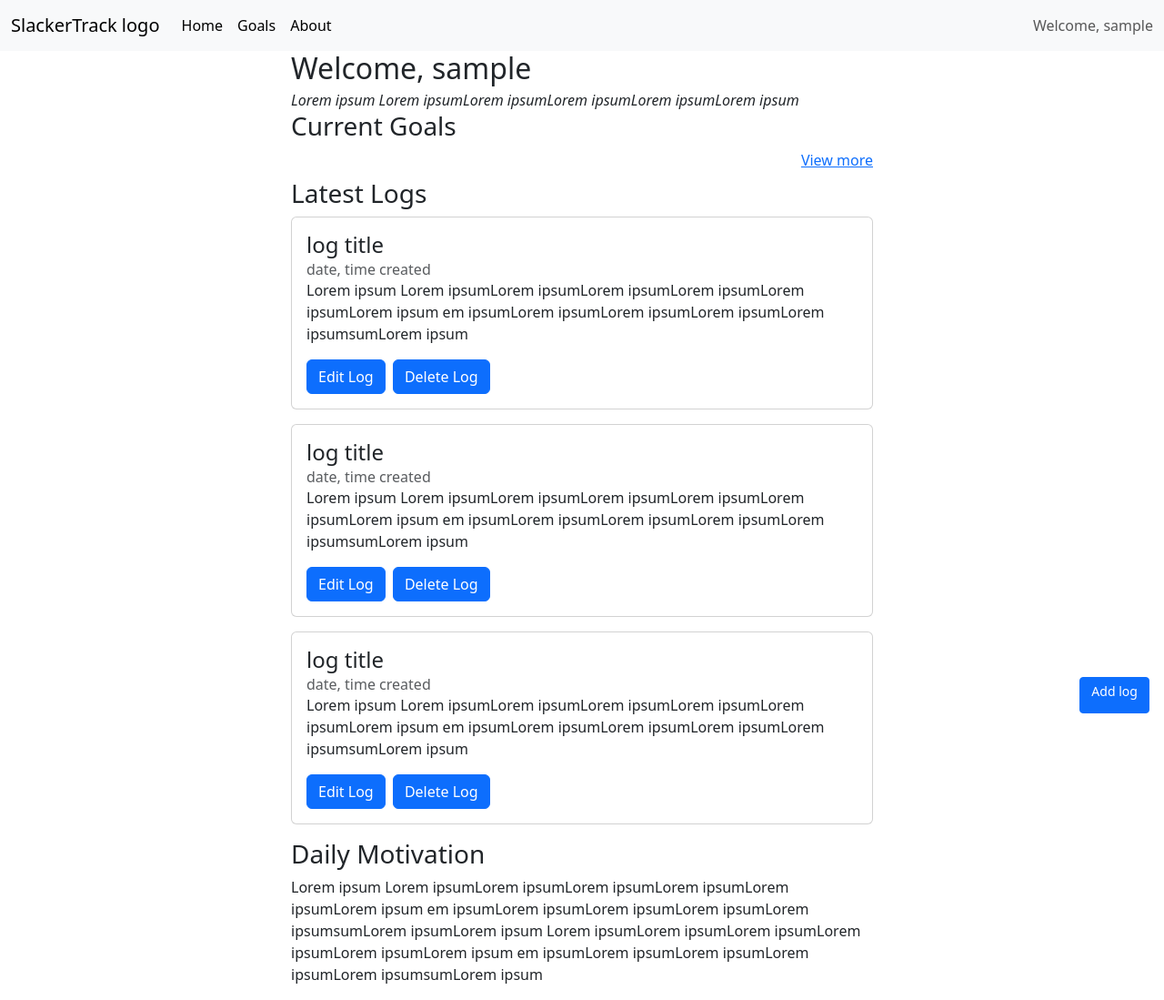
After one commit to ojmakinde/slacker-track, a Flask app: a page that uses templates/base.html in a window 1280 px wide. The commit adds this page. Shown: the whole page at 91% size. Run offline with Flask 3, Linux system fonts and the light colour scheme; data that the repository does not hold is empty.

Commit message:
Progress towards V1 completion

```diff
--- a/index.js
+++ /dev/null
@@ -1,6 +0,0 @@
-function userAuth(){
-    /* use the same func to handle login/sign up user auth.
-    have the default id be "login". if the user wants to
-    create, change the id to "sign up", and have two major
-    conditionals for handling the logic */
-}
--- a/routes.py
+++ b/routes.py
@@ -1,19 +1,32 @@
-from flask import Flask, render_template
+from flask import Flask, render_template, jsonify
+from supabase import Client, create_client
+import os
+import logic
 
 app = Flask(__name__)
 
+database: Client = create_client(os.environ.get("SUPABASE_URL"), os.environ.get("SUPABASE_KEY"))
+
 @app.route("/")
 def auth_page():
-    return render_template('auth_view.html')
+    return render_template('auth_page.html')
 
-@app.route("/home/")
-def landing_page():
-    return render_template('landing_page.html')
+@app.route("/home/<user>")
+def landing_page(user):
+    # write an auth function? or a way to ensure people log in before viewing this page.
+    goals = logic.get_user_goals_landing_page(database, f'{user}')
+    return render_template('landing_page.html', goals=goals, user=user)
 
 @app.route("/about/")
 def about_page():
     return render_template('about_page.html')
 
-@app.route("/goals/")
-def goals_page():
-    return render_template('goals_page.html')
+@app.route("/goals/<user>")
+def goals_page(user):
+    goals = logic.get_user_goals_goals_page(database, f'{user}')
+    return render_template('goals_page.html', goals=goals, user=user)
+
+@app.route("/goals/<user>/<goal_id>")
+def goal_logs(user, goal_id):
+    logs, goal_info = logic.get_goal_logs(database, goal_id)
+    return render_template('each_goal_page.html', logs=logs, goal_info=goal_info, user=user)
--- /dev/null
+++ b/static/index.js
@@ -0,0 +1,76 @@
+function userAuth(){
+    /* use the same func to handle login/sign up user auth.
+    have the default id be "login". if the user wants to
+    create, change the id to "sign up", and have two major
+    conditionals for handling the logic */
+};
+
+function countdown(element, start_time, end_time = null) {
+
+    /* This would need a few parameters, including:
+    - start time
+    - end time
+    - id of time slot to be worked with. we can simply pass that in with this.id as a parameter
+    - then, we get the current time, compute the calculation, and return that.
+    */
+
+    // building placeholder going from past time to present time.
+    if (end_time == null){
+
+    }
+    var start = new Date(start_time);
+    var now = new Date().getTime();
+    var timeleft = start - now;
+
+    timeleft = Math.abs(timeleft);
+    // Calculating the days, hours, minutes and seconds left
+    var days = Math.floor(timeleft / (1000 * 60 * 60 * 24));
+    var hours = Math.floor((timeleft % (1000 * 60 * 60 * 24)) / (1000 * 60 * 60));
+    var minutes = Math.floor((timeleft % (1000 * 60 * 60)) / (1000 * 60));
+    var seconds = Math.floor((timeleft % (1000 * 60)) / 1000);
+
+    // Result is output to the specific element
+    // element.innerHTML = `${days}:${hours}:${minutes}:${seconds}`
+    // Display the message when countdown is over
+
+    // Build the countdown string in the desired format
+    var countdownString = '';
+    if (days > 0) {
+        countdownString += days + ' days, ';
+    }
+    if (hours > 0 || days > 0) {
+        countdownString += hours + ' hours, ';
+    }
+    if (minutes > 0 || hours > 0 || days > 0) {
+        countdownString += minutes + ' minutes, ';
+    }
+    countdownString += seconds + ' seconds';
+
+    // Result is output to the specific element
+    element.innerHTML = countdownString;
+};
+
+function countdownTimer() {
+    /* store the start_time and end_time as attributes,
+    retrieve the values, and do the computation in here */
+
+    // get every item with a start time attribute
+    var items = document.querySelectorAll('[data-start-time]')
+    items.forEach(function (element) {
+        var start_time = element.getAttribute('data-start-time')
+        countdown(element, start_time)
+        setInterval(function(){
+            countdown(element, start_time);
+        }, 1000)
+})
+};
+
+function setLogDate() {
+    var logs = document.querySelectorAll('[data-log-date]');
+    logs.forEach(function (element) {
+        var creation_date = new Date(element.getAttribute('data-log-date'));
+        var date = creation_date.toLocaleDateString();
+        var time = creation_date.toLocaleTimeString("en-US");
+        element.innerHTML = element.innerHTML + date + ", " + time;
+    })
+}
--- /dev/null
+++ b/templates/base.html
@@ -0,0 +1,48 @@
+<!DOCTYPE html>
+<html lang="en">
+<head>
+    {% block head %}
+    <meta charset="UTF-8">
+    <meta name="viewport" content="width=device-width, initial-scale=1.0">
+    <link href="https://cdn.jsdelivr.net/npm/bootstrap@5.3.2/dist/css/bootstrap.min.css" rel="stylesheet" integrity="sha384-T3c6CoIi6uLrA9TneNEoa7RxnatzjcDSCmG1MXxSR1GAsXEV/Dwwykc2MPK8M2HN" crossorigin="anonymous">
+    <title>{% block title %}{% endblock %} - SlackerTrack </title>
+    {% endblock %}
+</head>
+<body>
+    <!-- NAV BAR -->
+    <nav class="navbar sticky-top navbar-expand-lg navbar-light bg-light">
+        <div class="container-fluid">
+          <a class="navbar-brand" href="#">SlackerTrack logo</a>
+          <button class="navbar-toggler" type="button" data-bs-toggle="collapse" data-bs-target="#navbarText" aria-controls="navbarText" aria-expanded="false" aria-label="Toggle navigation">
+            <span class="navbar-toggler-icon"></span>
+          </button>
+          <div class="collapse navbar-collapse" id="navbarText">
+            <ul class="navbar-nav me-auto mb-2 mb-lg-0">
+              <li class="nav-item">
+                <a class="nav-link active" aria-current="page" href="/home">Home</a>
+              </li>
+              <li class="nav-item">
+                <a class="nav-link active" href="/goals">Goals</a>
+              </li>
+              <li class="nav-item">
+                <a class="nav-link active" href="/about">About</a>
+              </li>
+            </ul>
+            <span class="navbar-text">
+              Welcome, {% block user %}{% endblock %}
+            </span>
+          </div>
+        </div>
+      </nav>
+
+      {% block content %}{% endblock %}
+    <!-- I want this at the bottom -->
+
+    <div class="container-fluid"><a class="fixed-bottom fixed-end btn btn-primary btn-sm ms-auto m-3" style="width: 6%; height: 5%"> Add log </a></div>
+    {% block script %}
+    <script src="../static/index.js"></script>
+    {% endblock %}
+    <script src="https://cdn.jsdelivr.net/npm/@popperjs/core@2.11.8/dist/umd/popper.min.js" integrity="sha384-I7E8VVD/ismYTF4hNIPjVp/Zjvgyol6VFvRkX/vR+Vc4jQkC+hVqc2pM8ODewa9r" crossorigin="anonymous"></script>
+    <script src="https://cdn.jsdelivr.net/npm/bootstrap@5.3.2/dist/js/bootstrap.bundle.min.js" integrity="sha384-C6RzsynM9kWDrMNeT87bh95OGNyZPhcTNXj1NW7RuBCsyN/o0jlpcV8Qyq46cDfL" crossorigin="anonymous"></script>
+</body>
+</html>
--- a/templates/landing_page.html
+++ b/templates/landing_page.html
@@ -1,36 +1,75 @@
-<!DOCTYPE html>
-<html lang="en">
-<head>
-    <meta charset="UTF-8">
-    <meta name="viewport" content="width=device-width, initial-scale=1.0">
-    <link href="https://cdn.jsdelivr.net/npm/bootstrap@5.3.2/dist/css/bootstrap.min.css" rel="stylesheet" integrity="sha384-T3c6CoIi6uLrA9TneNEoa7RxnatzjcDSCmG1MXxSR1GAsXEV/Dwwykc2MPK8M2HN" crossorigin="anonymous">
-</head>
-<body>
-    <nav class="navbar navbar-expand-lg navbar-light bg-light">
-        <div class="container-fluid">
-          <a class="navbar-brand" href="#">SlackerTrack logo</a>
-          <button class="navbar-toggler" type="button" data-bs-toggle="collapse" data-bs-target="#navbarText" aria-controls="navbarText" aria-expanded="false" aria-label="Toggle navigation">
-            <span class="navbar-toggler-icon"></span>
-          </button>
-          <div class="collapse navbar-collapse" id="navbarText">
-            <ul class="navbar-nav me-auto mb-2 mb-lg-0">
-              <li class="nav-item">
-                <a class="nav-link active" aria-current="page" href="#">Home</a>
-              </li>
-              <li class="nav-item">
-                <a class="nav-link active" href="goals">Goals</a>
-              </li>
-              <li class="nav-item">
-                <a class="nav-link active" href="#">About</a>
-              </li>
-            </ul>
-            <span class="navbar-text">
-              Welcome, user
-            </span>
-          </div>
+{% extends "base.html" %}
+
+
+{% block title %}
+    Home
+{% endblock %}
+
+
+{% block user %}
+    {{user}}
+{% endblock %}
+
+
+
+{% block content %}
+
+<div class="container-fluid-lg mx-auto w-50">
+    <!-- ALL CONTENT GOES IN HERE -->
+    <h2 class="text-left mb-1"> Welcome, {{user}} </h2>
+    <i> Lorem ipsum Lorem ipsumLorem ipsumLorem ipsumLorem ipsumLorem ipsum</i>
+    <h3 class="text-left mb-2"> Current Goals </h3>
+    <!-- ADD JINJA FOR LOOP LOGIC IN HERE FOR CREATING AND ADDING THE ITEMS -->
+    {% for goal in goals %}
+    <div class="card mb-3">
+        <div class="card-body">
+            <h4 class="card-title"> {{goal['goal']}} </h4>
+            <h6 data-start-time="{{goal['start_time']}}" class="card-subtitle ms-auto text-muted"> countdown </h6>
+            <p class="card-text"> {{goal['description']}} </p>
         </div>
-      </nav>
-    <script src="https://cdn.jsdelivr.net/npm/@popperjs/core@2.11.8/dist/umd/popper.min.js" integrity="sha384-I7E8VVD/ismYTF4hNIPjVp/Zjvgyol6VFvRkX/vR+Vc4jQkC+hVqc2pM8ODewa9r" crossorigin="anonymous"></script>
-    <script src="https://cdn.jsdelivr.net/npm/bootstrap@5.3.2/dist/js/bootstrap.bundle.min.js" integrity="sha384-C6RzsynM9kWDrMNeT87bh95OGNyZPhcTNXj1NW7RuBCsyN/o0jlpcV8Qyq46cDfL" crossorigin="anonymous"></script>
-</body>
-</html>
+    </div>
+    {% endfor %}
+    <a href="/goals/{{user}}" class="d-flex justify-content-end text-right pb-2"> View more </a>
+    <h3 class="text-left mb-2"> Latest Logs </h3>
+    <!-- ADD JINJA -->
+    <div class="card mb-3">
+        <div class="card-body">
+            <h4 class="card-title"> log title </h4>
+            <h6 class="card-subtitle ms-auto text-muted"> date, time created </h6>
+            <p class="card-text"> Lorem ipsum Lorem ipsumLorem ipsumLorem ipsumLorem ipsumLorem ipsumLorem ipsum em ipsumLorem ipsumLorem ipsumLorem ipsumLorem ipsumsumLorem ipsum </p>
+            <!-- Maybe truncate some of the text at this point ? -->
+            <a href="#" class="btn btn-primary me-1"> Edit Log </a>
+            <a href="#" class="btn btn-primary"> Delete Log </a>
+        </div>
+    </div>
+    <div class="card mb-3">
+        <div class="card-body">
+            <h4 class="card-title"> log title </h4>
+            <h6 class="card-subtitle ms-auto text-muted"> date, time created </h6>
+            <p class="card-text"> Lorem ipsum Lorem ipsumLorem ipsumLorem ipsumLorem ipsumLorem ipsumLorem ipsum em ipsumLorem ipsumLorem ipsumLorem ipsumLorem ipsumsumLorem ipsum </p>
+            <!-- Maybe truncate some of the text at this point ? -->
+            <a href="#" class="btn btn-primary me-1"> Edit Log </a>
+            <a href="#" class="btn btn-primary"> Delete Log </a>
+        </div>
+    </div>
+    <div class="card mb-3">
+        <div class="card-body">
+            <h4 class="card-title"> log title </h4>
+            <h6 class="card-subtitle ms-auto text-muted"> date, time created </h6>
+            <p class="card-text"> Lorem ipsum Lorem ipsumLorem ipsumLorem ipsumLorem ipsumLorem ipsumLorem ipsum em ipsumLorem ipsumLorem ipsumLorem ipsumLorem ipsumsumLorem ipsum </p>
+            <!-- Maybe truncate some of the text at this point ? -->
+            <a href="#" class="btn btn-primary me-1"> Edit Log </a>
+            <a href="#" class="btn btn-primary"> Delete Log </a>
+        </div>
+    </div>
+    <h3> Daily Motivation </h3>
+    <p> Lorem ipsum Lorem ipsumLorem ipsumLorem ipsumLorem ipsumLorem ipsumLorem ipsum em ipsumLorem ipsumLorem ipsumLorem ipsumLorem ipsumsumLorem ipsumLorem ipsum Lorem ipsumLorem ipsumLorem ipsumLorem ipsumLorem ipsumLorem ipsum em ipsumLorem ipsumLorem ipsumLorem ipsumLorem ipsumsumLorem ipsum</p>
+</div>
+{% endblock %}
+
+{% block script %}
+{{ super() }}
+<script>
+    document.addEventListener('DOMContentLoaded', countdownTimer);
+</script>
+{% endblock %}
```
Also changed, not shown: logic.py (added, +46 -0 lines), templates/about_page.html (+22 -0 lines), templates/each_goal_page.html (added, +45 -0 lines), templates/goals_page.html (+28 -0 lines).
